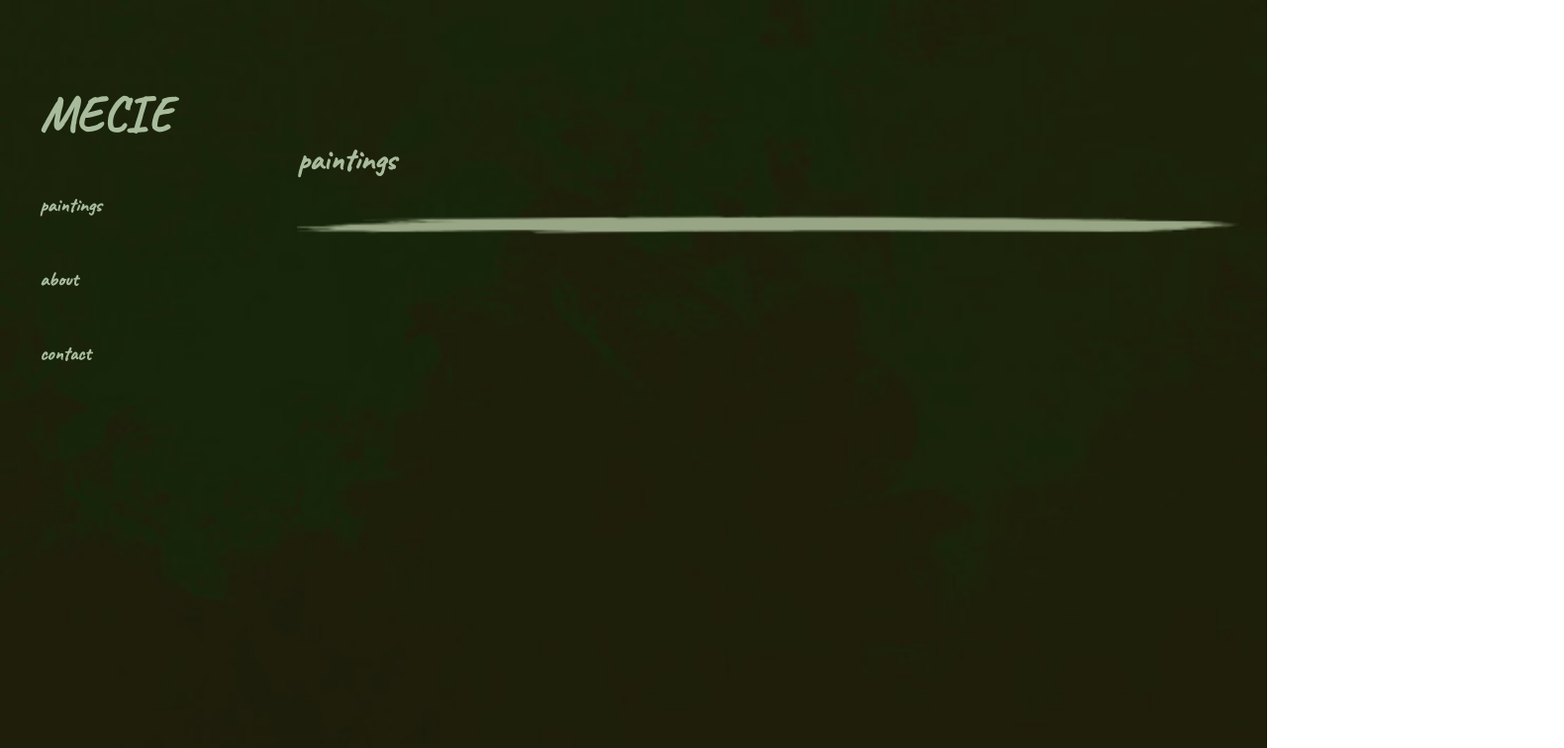
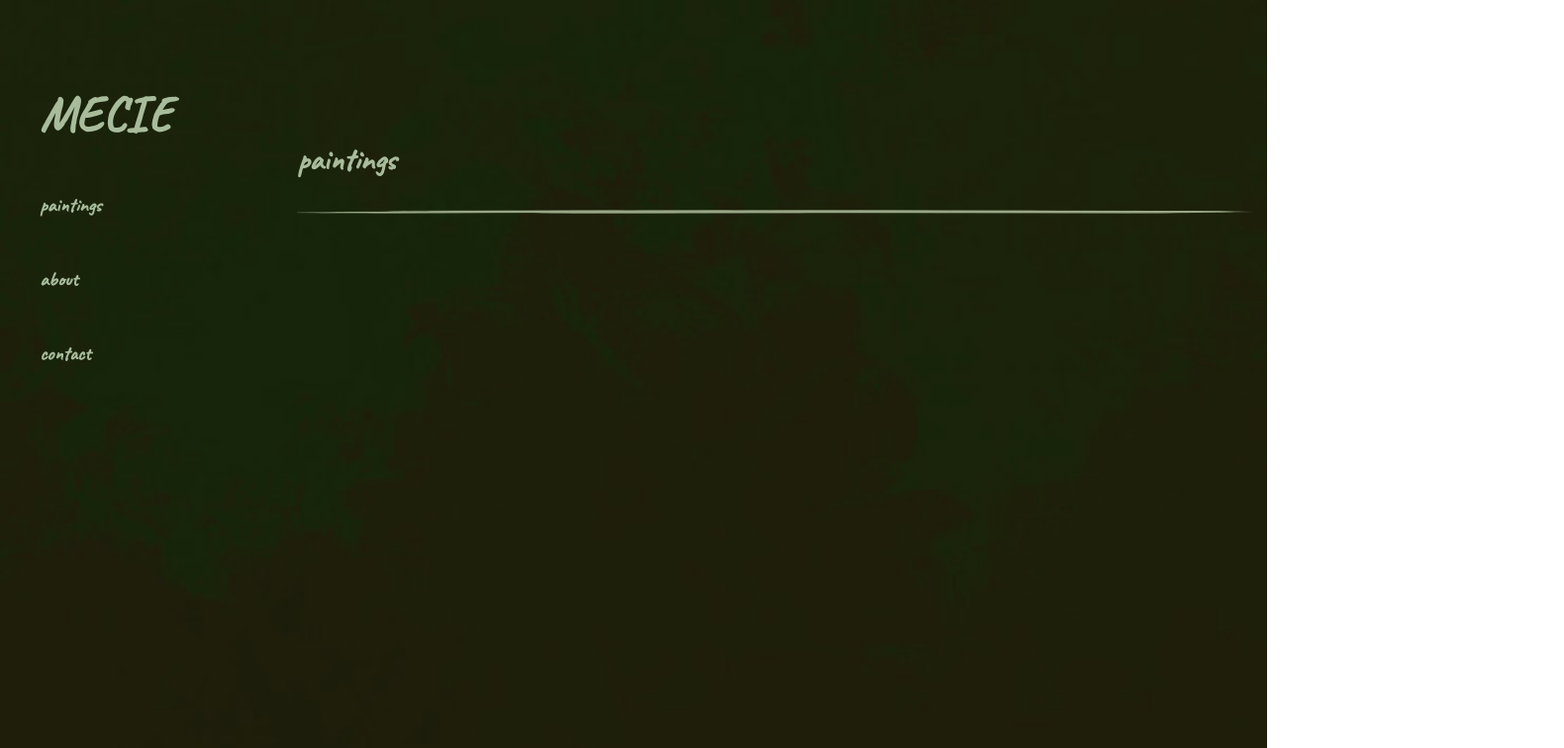
Before and after one commit to LeePedersen/mecie, a React (Create React App) app: page / in a window 1280 px wide. Shown: the top 756 px of the page at 99% size, 1580 px wide, since content can reach past the window. Built offline with nearby package versions, Linux system fonts and the light colour scheme.

Commit message:
style long brushtroke

```diff
--- a/src/components/paintings.js
+++ b/src/components/paintings.js
@@ -6,8 +6,10 @@ const Paintings = () => {
     console.log("hit paintings");
     return(
         <div className="pageHeader">
-             <h1 className="title">paintings</h1>
+            <h1 className="title">paintings</h1>
+            <div className="longDiv">
             <img className="brushStrokeLong" src={brushstrokelong}/>
+            </div>
         </div>
     )
   };
--- a/src/css/paintings.css
+++ b/src/css/paintings.css
@@ -2,7 +2,7 @@
     margin-top: 120px;
     margin-left: 300px;
     position: absolute;
-    width: 100vw;
+    width: calc(100% - 300px);
 }
 
 @keyframes slideIn {
@@ -15,8 +15,9 @@
     }
 }
 
-
 .brushStrokeLong {
-    width: 75%;
-    animation: 2s ease-in-out 0s 1 slideIn
+    /* object-fit: cover; */
+    width: 100%;
+    height: 10px;
+    animation: 3s ease-in-out 0s 1 slideIn
 }
```
